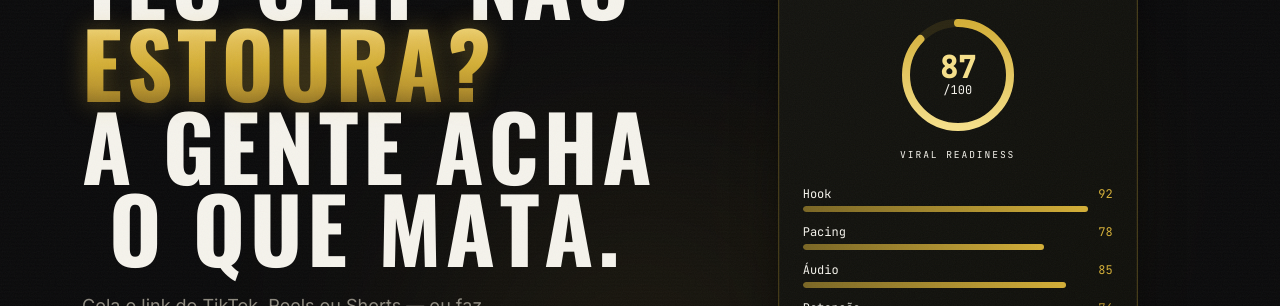
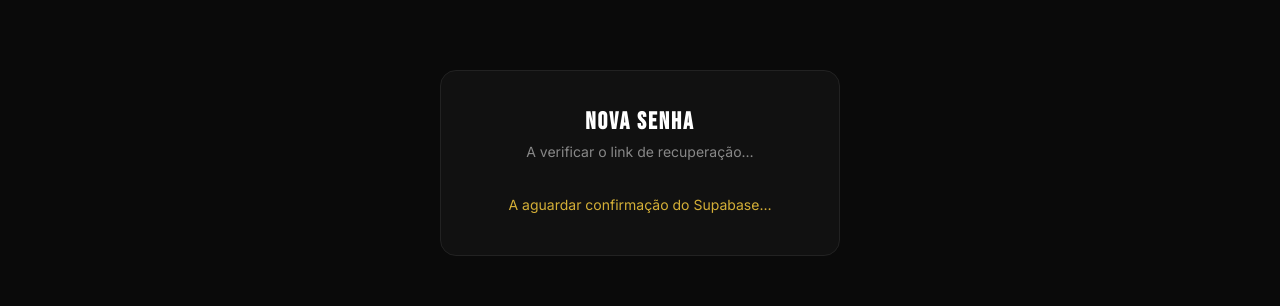
Before and after one commit to AndreVieira17/ClipAnalisis, a React (Vite) app: page /reset-password in a window 1280 px wide. Before the commit this address led to /. Shown: the part 237-543 px from the top of the page. Built offline with nearby package versions, Linux system fonts and the light colour scheme; no server answers.

Commit message:
feat: reset password page with new password form

```diff
--- a/src/App.tsx
+++ b/src/App.tsx
@@ -6,9 +6,10 @@ import { LanguageProvider } from '@/lib/i18n';
 
 import Landing from '@/pages/Landing';
 
-const Auth        = lazy(() => import('@/pages/Auth'));
-const Historico   = lazy(() => import('@/pages/Historico'));
-const AnaliseView = lazy(() => import('@/pages/AnaliseView'));
+const Auth          = lazy(() => import('@/pages/Auth'));
+const ResetPassword = lazy(() => import('@/pages/ResetPassword'));
+const Historico     = lazy(() => import('@/pages/Historico'));
+const AnaliseView   = lazy(() => import('@/pages/AnaliseView'));
 
 function Spinner() {
   return (
@@ -44,6 +45,16 @@ export default function App() {
             }
           />
 
+          {/* ── Reset password ── */}
+          <Route
+            path="/reset-password"
+            element={
+              <Suspense fallback={<Spinner />}>
+                <ResetPassword />
+              </Suspense>
+            }
+          />
+
           {/* ── Histórico de clips ── */}
           <Route
             path="/historico"
--- a/src/components/analyze/AuthGate.tsx
+++ b/src/components/analyze/AuthGate.tsx
@@ -33,7 +33,7 @@ export function AuthGate() {
 
   const handleForgotPassword = async () => {
     if (!email) { setMsg('Introduz o teu email primeiro'); return; }
-    await supabase.auth.resetPasswordForEmail(email, { redirectTo: 'https://clipanalisis.com' });
+    await supabase.auth.resetPasswordForEmail(email, { redirectTo: 'https://clipanalisis.com/reset-password' });
     setMsg('Email de redefinição enviado! Verifica a tua caixa de entrada.');
   };
 
--- a/src/pages/Auth.tsx
+++ b/src/pages/Auth.tsx
@@ -30,7 +30,7 @@ export default function Auth() {
 
   const handleForgotPassword = async () => {
     if (!email) { setMessage('Introduz o teu email primeiro'); return; }
-    await supabase.auth.resetPasswordForEmail(email, { redirectTo: 'https://clipanalisis.com' });
+    await supabase.auth.resetPasswordForEmail(email, { redirectTo: 'https://clipanalisis.com/reset-password' });
     setMessage('Email de redefinição enviado! Verifica a tua caixa de entrada.');
   };
 
--- /dev/null
+++ b/src/pages/ResetPassword.tsx
@@ -0,0 +1,139 @@
+import { useEffect, useState } from 'react';
+import { Eye, EyeOff } from 'lucide-react';
+import { useNavigate } from 'react-router-dom';
+import { supabase } from '../lib/supabase';
+
+export default function ResetPassword() {
+  const [ready, setReady] = useState(false);
+  const [newPassword, setNewPassword] = useState('');
+  const [confirmPassword, setConfirmPassword] = useState('');
+  const [showNew, setShowNew] = useState(false);
+  const [showConfirm, setShowConfirm] = useState(false);
+  const [loading, setLoading] = useState(false);
+  const [message, setMessage] = useState('');
+  const [isError, setIsError] = useState(false);
+  const navigate = useNavigate();
+
+  useEffect(() => {
+    // Supabase fires PASSWORD_RECOVERY when the recovery token in the URL hash is valid
+    const { data: { subscription } } = supabase.auth.onAuthStateChange((event) => {
+      if (event === 'PASSWORD_RECOVERY') {
+        setReady(true);
+      }
+    });
+    return () => subscription.unsubscribe();
+  }, []);
+
+  const handleSubmit = async () => {
+    if (newPassword.length < 6) {
+      setIsError(true);
+      setMessage('A senha deve ter pelo menos 6 caracteres.');
+      return;
+    }
+    if (newPassword !== confirmPassword) {
+      setIsError(true);
+      setMessage('As senhas não coincidem.');
+      return;
+    }
+    setLoading(true);
+    setMessage('');
+    const { error } = await supabase.auth.updateUser({ password: newPassword });
+    setLoading(false);
+    if (error) {
+      setIsError(true);
+      setMessage(error.message);
+    } else {
+      setIsError(false);
+      setMessage('Senha alterada com sucesso! A redirecionar…');
+      setTimeout(() => navigate('/'), 2000);
+    }
+  };
+
+  const eyeButtonStyle = (right = '14px'): React.CSSProperties => ({
+    position: 'absolute',
+    right,
+    top: '50%',
+    transform: 'translateY(-50%)',
+    background: 'none',
+    border: 'none',
+    cursor: 'pointer',
+    padding: '0',
+    lineHeight: '0',
+  });
+
+  const inputStyle: React.CSSProperties = {
+    width: '100%',
+    background: '#1a1a1a',
+    border: '1px solid #333333',
+    borderRadius: '8px',
+    padding: '14px 48px 14px 16px',
+    color: '#ffffff',
+    fontSize: '15px',
+    boxSizing: 'border-box',
+    outline: 'none',
+  };
+
+  return (
+    <div style={{ minHeight: '100vh', background: '#0a0a0a', display: 'flex', alignItems: 'center', justifyContent: 'center', padding: '20px' }}>
+      <div style={{ width: '100%', maxWidth: '400px', background: '#111111', border: '1px solid #222222', borderRadius: '16px', padding: '40px 32px' }}>
+
+        <h1 style={{ color: '#ffffff', fontSize: '24px', fontWeight: '800', textAlign: 'center', marginBottom: '8px', letterSpacing: '2px' }}>
+          NOVA SENHA
+        </h1>
+        <p style={{ color: '#888888', textAlign: 'center', marginBottom: '32px', fontSize: '14px' }}>
+          {ready ? 'Escolhe a tua nova senha.' : 'A verificar o link de recuperação…'}
+        </p>
+
+        {!ready ? (
+          <div style={{ textAlign: 'center', color: '#D4AF37', fontSize: '14px' }}>
+            A aguardar confirmação do Supabase…
+          </div>
+        ) : (
+          <>
+            {/* Nova senha */}
+            <div style={{ position: 'relative', width: '100%', marginBottom: '12px' }}>
+              <input
+                type={showNew ? 'text' : 'password'}
+                placeholder="Nova senha (mín. 6)"
+                value={newPassword}
+                onChange={e => setNewPassword(e.target.value)}
+                style={inputStyle}
+              />
+              <button type="button" onClick={() => setShowNew(v => !v)} style={eyeButtonStyle()}>
+                {showNew ? <EyeOff size={20} color="#aaaaaa" /> : <Eye size={20} color="#aaaaaa" />}
+              </button>
+            </div>
+
+            {/* Confirmar senha */}
+            <div style={{ position: 'relative', width: '100%', marginBottom: '20px' }}>
+              <input
+                type={showConfirm ? 'text' : 'password'}
+                placeholder="Confirmar nova senha"
+                value={confirmPassword}
+                onChange={e => setConfirmPassword(e.target.value)}
+                style={inputStyle}
+              />
+              <button type="button" onClick={() => setShowConfirm(v => !v)} style={eyeButtonStyle()}>
+                {showConfirm ? <EyeOff size={20} color="#aaaaaa" /> : <Eye size={20} color="#aaaaaa" />}
+              </button>
+            </div>
+
+            {message && (
+              <p style={{ color: isError ? '#ef4444' : '#D4AF37', fontSize: '13px', marginBottom: '16px', textAlign: 'center' }}>
+                {message}
+              </p>
+            )}
+
+            <button
+              onClick={handleSubmit}
+              disabled={loading}
+              style={{ width: '100%', background: '#D4AF37', color: '#000000', border: 'none', borderRadius: '8px', padding: '14px', fontSize: '15px', fontWeight: '800', cursor: 'pointer', letterSpacing: '1px', opacity: loading ? 0.6 : 1 }}
+            >
+              {loading ? '…' : 'GUARDAR NOVA SENHA'}
+            </button>
+          </>
+        )}
+      </div>
+    </div>
+  );
+}
```
